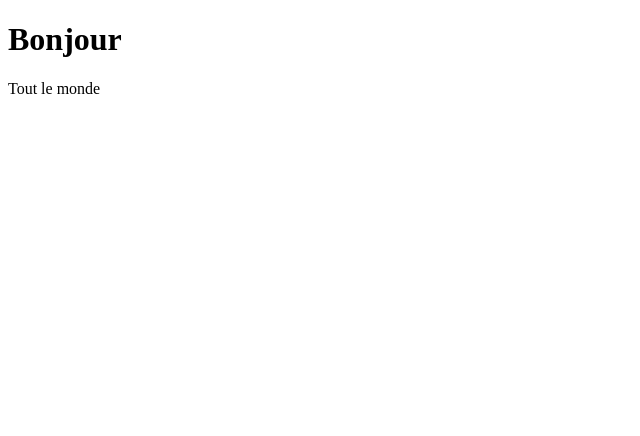
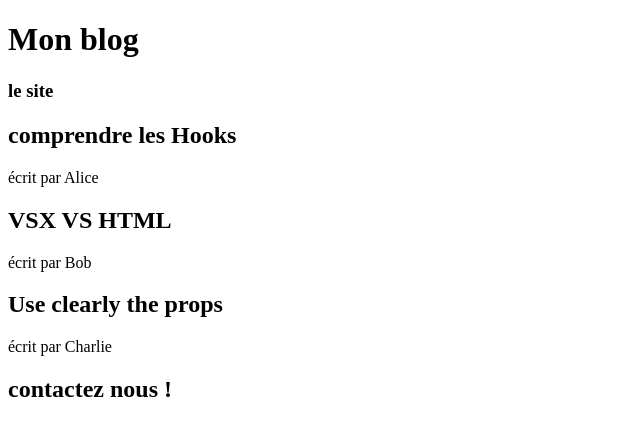
Before and after one commit to jefflearning40/test-react, a React (Vite) app: page / in a window 1280 px wide. Shown: the top 436 px of the page, without its empty margins (0-640 px from the left). Built offline with nearby package versions, Linux system fonts and the light colour scheme.

Commit message:
exo123reactmorning

```diff
--- a/src/App.jsx
+++ b/src/App.jsx
@@ -1,13 +1,18 @@
-import React, { Fragment } from 'react';
-const Title='Bonjour'
-const Para="Tout le monde"
-function App() {
-  return (
-    <Fragment>
-      <h1 id="Title" className="title">{Title}</h1>
-      <p>{Para}</p>
-    </Fragment>
-  );
+import Article from "./Article";
+import Footer from "./footer";
+import Header from "./header";
+import Main1 from "./main1";
+
+
+export default function App() {
+    return (
+        <div>
+            <Header />
+            <Main1 />
+            <Article title="comprendre les Hooks" author="Alice" />
+            <Article title="VSX VS HTML" author="Bob" />
+            <Article title="Use clearly the props" author="Charlie" />
+            <Footer />
+        </div>
+    )
 }
-
-export default App;
--- /dev/null
+++ b/src/Article.jsx
@@ -0,0 +1,8 @@
+export default function Article(props){
+    return (
+        <article>
+            <h2>{props.title}</h2>
+            <p>écrit par {props.author}</p>
+        </article>
+    );
+}
```
